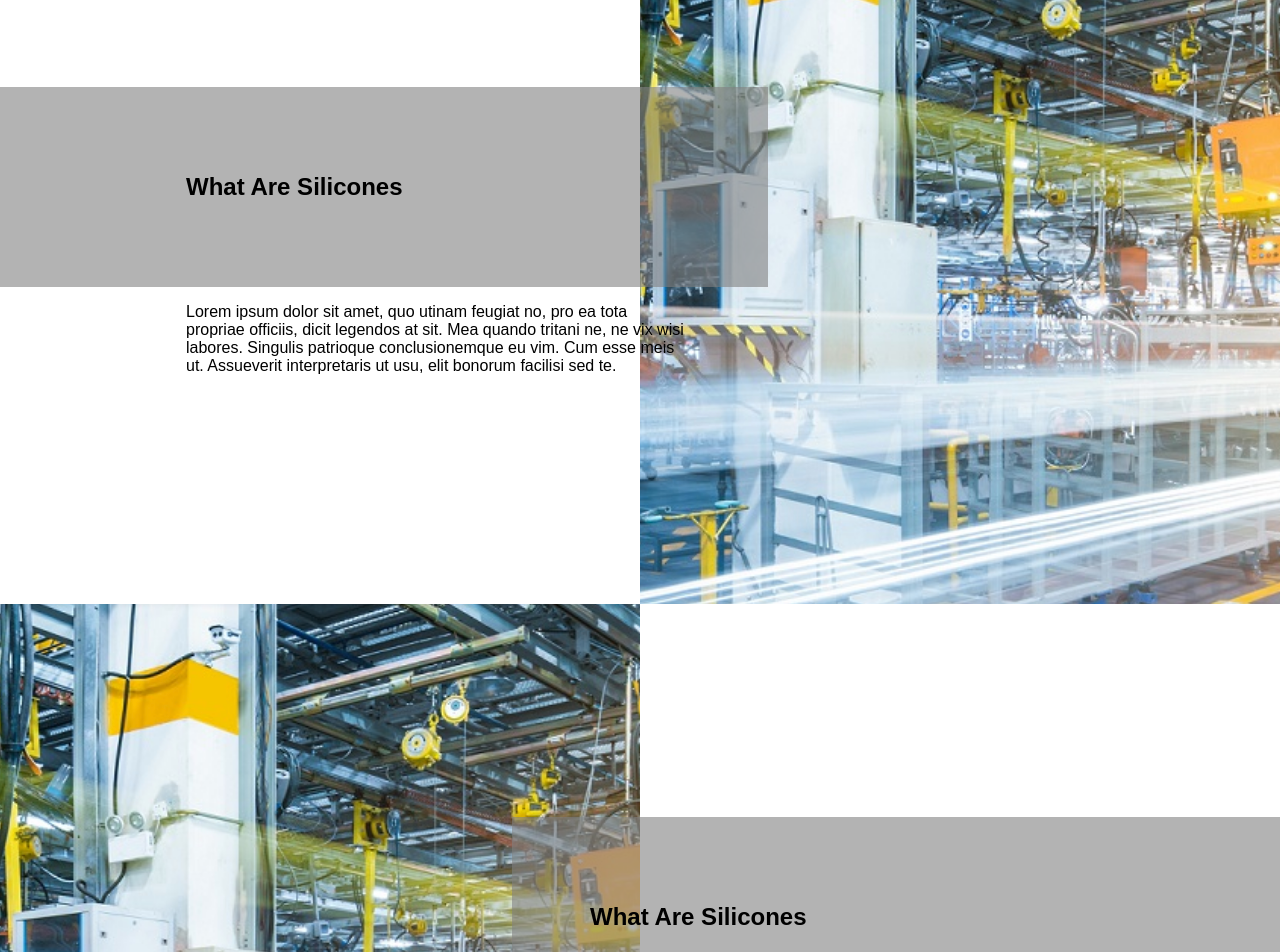
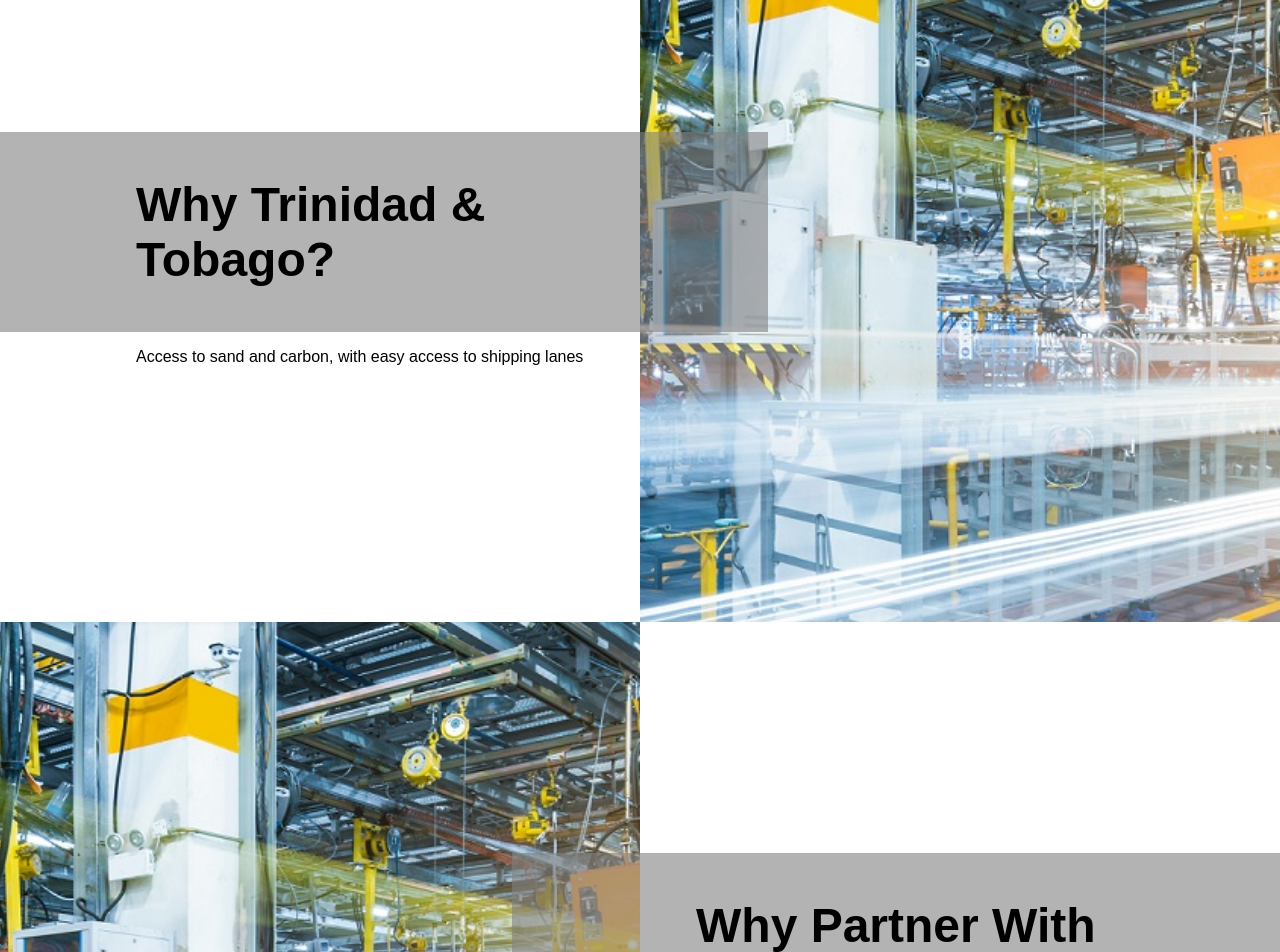
Before and after one commit to AurlinD/trinidad, a React (Create React App) app in the folder client/: page /about_us in a window 1280 px wide. Shown: the part 900-1852 px from the top of the page. Built offline with nearby package versions, Linux system fonts and the light colour scheme.

Commit message:
Can now change the headder and body of each aboutUsBox component by changing paramaters in the aboutUs page

```diff
--- a/client/src/app.css
+++ b/client/src/app.css
@@ -1,16 +1,16 @@
 h1{
   font-family: 'Montserrat', sans-serif;
-  font-size: 36;
+  font-size: 36px;
 }
 
-h2{
+.about-us-text h2{
   font-family: 'Montserrat', sans-serif;
-  font-size: 48;
+  font-size: 48px;
 }
 
 p{
   font-family: 'Montserrat', sans-serif;
-  font-size: 16;
+  font-size: 16px;
 }
 
 .page{
@@ -44,8 +44,7 @@ p{
 }
 
 .about-us-text{
-  width: 50%;
-  margin: 50px;
+  width: 35vw;
 }
 
 .about-us-headder-back{
--- a/client/src/components/AboutUsBox.js
+++ b/client/src/components/AboutUsBox.js
@@ -8,11 +8,11 @@ export default class AboutUsBox extends Component {
     <div class={`about-us-box ${this.props.alignRight ? "reverse" : ""}`}>
       <div class="about-us-text">
         <div class="about-us-headder-back">
-          <h2> What Are Silicones </h2>
+          <h2> {this.props.aboutUsHeadder} </h2>
           <div class="about-us-grey-back">
           </div>
         </div>
-        <p> Lorem ipsum dolor sit amet, quo utinam feugiat no, pro ea tota propriae officiis, dicit legendos at sit. Mea quando tritani ne, ne vix wisi labores. Singulis patrioque conclusionemque eu vim. Cum esse meis ut. Assueverit interpretaris ut usu, elit bonorum facilisi sed te. </p>
+        <p> {this.props.aboutUsBody} </p>
       </div>
       <div class="about-us-img-box">
         <img class="about-us-img" src="/lib/test.png" />
--- a/client/src/components/pages/AboutUs.js
+++ b/client/src/components/pages/AboutUs.js
@@ -5,14 +5,23 @@ import AboutUsBox from "../AboutUsBox.js";
 export default function AboutUs() {
   return <div class="page">
 
+  //aboutUsHeadder will be the headder of the section
+  //aboutUsBody will be the body displayed in the section
+
   <AboutUsBox
     alignRight={true}
+    aboutUsHeadder="What are Silicones?"
+    aboutUsBody="Lorem ipsum dolor sit amet, quo utinam feugiat no, pro ea tota propriae officiis, dicit legendos at sit. Mea quando tritani ne, ne vix wisi labores. Singulis patrioque conclusionemque eu vim. Cum esse meis ut. Assueverit interpretaris ut usu, elit bonorum facilisi sed te."
   />
   <AboutUsBox
     alignRight={false}
+    aboutUsHeadder="Why Trinidad & Tobago?"
+    aboutUsBody="Access to sand and carbon, with easy access to shipping lanes"
   />
   <AboutUsBox
     alignRight={true}
+    aboutUsHeadder="Why Partner With Us?"
+    aboutUsBody="High quality product at competitive prices, Lorem ipsum dolor sit amet, quo utinam feugiat no, pro ea tota propriae officiis,"
   />
   </div>
 }
```
